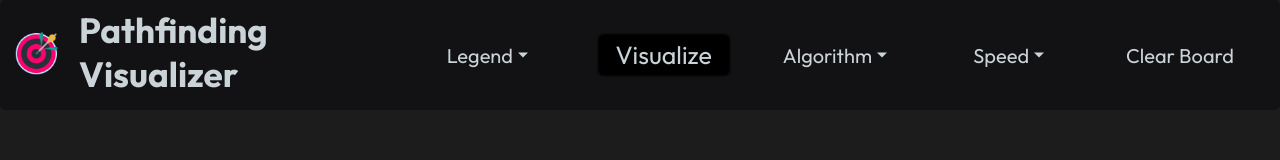
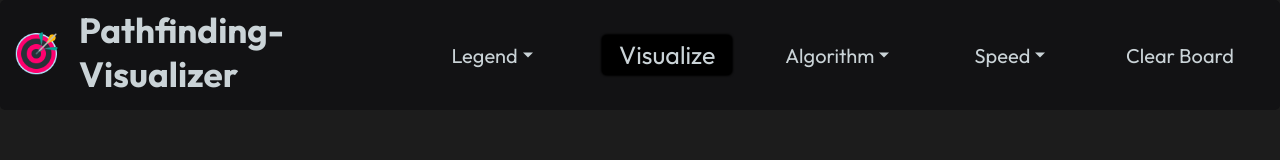
Before and after one commit to NlsnBoa/Path-Finding-Visualizer, a React (Vite) app: page / in a window 1280 px wide. Shown: the top 160 px of the page. Built offline with nearby package versions, Linux system fonts and the light colour scheme.

Commit message:
added a dash

```diff
--- a/src/components/Nav/Nav.tsx
+++ b/src/components/Nav/Nav.tsx
@@ -39,7 +39,7 @@
     <div className={styles.container}>
       <div className={[styles.conatiner, styles.titleContainer].join(' ')}>
         <img className={styles.logo} src="src/assets/images/MainPageLogo.png" alt="Logo consisting of a Target shot with an arrow"  />
-        <h1 className={styles.h1}>Pathfinding Visualizer</h1></div>
+        <h1 className={styles.h1}>Pathfinding-Visualizer</h1></div>
       <div className={styles.menu}>
         <DropdownButton open={open} toggleOpen={toggleOpen} name="Legend">
           <DropdownMenu
```
